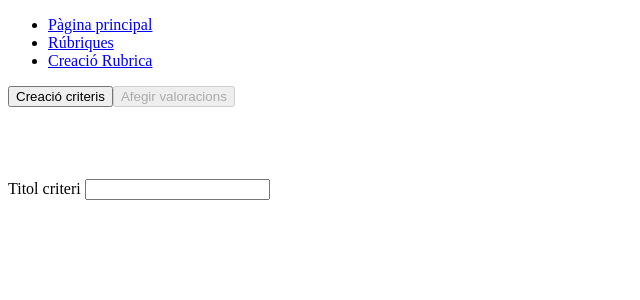
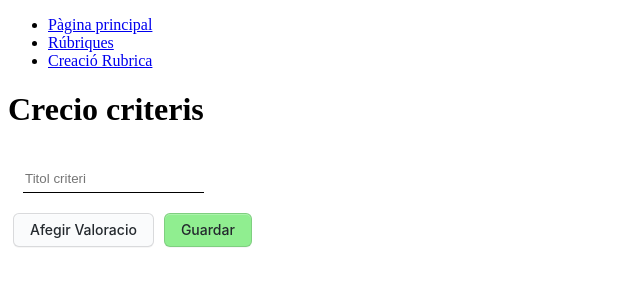
Before and after one commit to razzouko/Rubrica, an Angular app: page /criteri in a window 1280 px wide. Shown: the top 300 px of the page, without its empty margins (0-640 px from the left). Built offline with nearby package versions, Linux system fonts and the light colour scheme.

Commit message:
reactiveForm (basic) , guardar i obtenirDades

```diff
--- a/package.json
+++ b/package.json
@@ -18,6 +18,9 @@
     "@angular/platform-browser": "^14.2.0",
     "@angular/platform-browser-dynamic": "^14.2.0",
     "@angular/router": "^14.2.0",
+    "bootstrap": "^5.2.3",
+    "jquery": "^3.6.3",
+    "popper.js": "^1.16.1",
     "rxjs": "~7.5.0",
     "tslib": "^2.3.0",
     "zone.js": "~0.11.4"
--- a/src/app/projecte/components/criteri/criteri.component.css
+++ b/src/app/projecte/components/criteri/criteri.component.css
@@ -0,0 +1,74 @@
+
+.button-4 {
+  appearance: none;
+  background-color: #FAFBFC;
+  border: 1px solid rgba(27, 31, 35, 0.15);
+  border-radius: 6px;
+  box-shadow: rgba(27, 31, 35, 0.04) 0 1px 0, rgba(255, 255, 255, 0.25) 0 1px 0 inset;
+  box-sizing: border-box;
+  color: #24292E;
+  cursor: pointer;
+  display: inline-block;
+  font-family: -apple-system, system-ui, "Segoe UI", Helvetica, Arial, sans-serif, "Apple Color Emoji", "Segoe UI Emoji";
+  font-size: 14px;
+  font-weight: 500;
+  line-height: 20px;
+  list-style: none;
+  padding: 6px 16px;
+  position: relative;
+  transition: background-color 0.2s cubic-bezier(0.3, 0, 0.5, 1);
+  user-select: none;
+  -webkit-user-select: none;
+  touch-action: manipulation;
+  vertical-align: middle;
+  white-space: nowrap;
+  word-wrap: break-word;
+  margin: 5px;
+}
+
+.button-4:hover {
+  background-color: #F3F4F6;
+  text-decoration: none;
+  transition-duration: 0.1s;
+}
+
+.button-4:disabled {
+  background-color: #FAFBFC;
+  border-color: rgba(27, 31, 35, 0.15);
+  color: #959DA5;
+  cursor: default;
+}
+
+.button-4:active {
+  background-color: #EDEFF2;
+  box-shadow: rgba(225, 228, 232, 0.2) 0 1px 0 inset;
+  transition: none 0s;
+}
+
+.button-4:focus {
+  outline: 1px transparent;
+}
+
+.button-4:before {
+  display: none;
+}
+
+.button-4:-webkit-details-marker {
+  display: none;
+}
+
+.input{
+
+    height: 25px;
+    border: none;
+    border-bottom: 1px solid black;
+    margin: 15px;
+}
+
+.titolValoracio{
+    margin: 5px;
+}
+
+.numeroValoracio{
+    width: 30px;
+}
--- a/src/app/projecte/components/criteri/criteri.component.html
+++ b/src/app/projecte/components/criteri/criteri.component.html
@@ -1,26 +1,20 @@
 
-<form [formGroup]="formRubrica" (ngSubmit)="guardarCriteris()">
-
-  <button (click)="mostrar(false , true)"> Creació criteris </button>
-  <button [disabled]="this.hihanCriteris()" (click)="mostrar(true , false)"> Afegir valoracions </button>
-
-<br>
-<br>
-<br>
-<br>
-<br>
-
-    <div name="creacio-criteris">
-      <label> Titol criteri <input type="text" > </label>
-    </div>
+<h1> Crecio criteris </h1>
 
 
-  <div name="creacio-valoracions" hidden = "true">
-    <label> Valoracions </label>
-    <div *ngFor="let criteri of criteris().controls; let j = index " [formGroupName] = "j">
-      <label> Titol criteri <label formControlName="titolCriteri"></label></label>
-      <button (click)="afegirValoracio('titolCriteri')" >Afegir Valoracio</button>
+<form [formGroup]="formCriteri" (ngSubmit)="guardarCriteri()">
+   <input type="text" formControlName="titolCriteri" placeholder="Titol criteri" class="input">
+
+
+    <div name="creacio-valoracions" formArrayName="valoracions" >
+      <div *ngFor="let valoracio of this.valoracions().controls; let i = index;">
+        <div [formGroupName]="i" >
+          <label> Titol valoracio <input type="text" formControlName="titolValoracio" class="titolValoracio"> </label>
+          <label> Numero valoracio <input type="text" formControlName="numero" class="numeroValoracio"> </label>
+        </div>
+      </div>
     </div>
-    <button type="button"> Finalitzar Valoracions </button>
-  </div>
+    <button type="button" (click)="afegirValoracio()" class="button-4">Afegir Valoracio</button>
+    <button type="submit" class="button-4" style="background-color: lightgreen">Guardar</button>
+
 </form>
--- a/src/app/projecte/components/criteri/criteri.component.ts
+++ b/src/app/projecte/components/criteri/criteri.component.ts
@@ -8,8 +8,8 @@ import { FormBuilder, FormGroup, FormArray ,Validators, FormControl } from '@ang
 })
 export class CriteriComponent implements OnInit {
 
-  formRubrica!: FormGroup;
-  creacioCriteris : boolean = false;
+  formCriteri!: FormGroup;
+  creacioCriteris : boolean = true;
   creacioValoracions : boolean = false;
 
 
@@ -18,57 +18,38 @@ export class CriteriComponent implements OnInit {
 
   ngOnInit(): void {
 
-    this.formRubrica = this.fb.group({
-      titolRubrica: new FormControl('Rubrica') ,
-      criteris : this.fb.array([])
+    this.formCriteri = this.fb.group({
+      titolCriteri : ['' , Validators.required],
+      valoracions : this.fb.array([])
     })
   }
 
-  afegirCriteri(){
-    this.criteris().push(this.nouCriteri());
+
+  afegirValoracio(){
+    this.valoracions().push(this.novaValoracio());
   }
 
-  afegirValoracio(nomCriteri : string){
-    // acabar de definir
-    let valoracions = this.criteris().get("criteri1")?.get("valoracions") as FormArray;
-    valoracions.push(this.novaValoracio());
-  }
 
-  nouCriteri() : FormGroup{
+  novaValoracio() : FormGroup{
     return this.fb.group({
-      titolCriteri: new FormControl('Nom Criteri'),
-      valoracions : this.fb.array([])
+      titolValoracio : ['' , Validators.required],
+      numero : ['' , Validators.required] //  es guarda en format string, al construir la classe es fa el parse a number
     });
   }
 
-  novaValoracio() : FormGroup{
-    return this.fb.group({
-      titolValoracio : ['TitolValoracio' , Validators.required],
-      numero : 0
-    })
-  }
-
-  criteris(){
-    return this.formRubrica.get("criteris") as FormArray; //  pot donar problemes de al intentar accedir als seus valors
-  }
-
-  valoracions(index : number){
-    return this.criteris().at(index).get("valoracions") as FormArray;
-  }
-
-  guardarCriteris(){
-    console.log("hola");
-  }
-
-  hihanCriteris(){
-    return (this.criteris().length == 0) ? true: false;
-  }
-
-  mostrar(valoracions : boolean , criteris : boolean){
-    this.creacioValoracions = valoracions;
-    this.creacioCriteris = criteris;
+  valoracions(){
+    return this.formCriteri.get("valoracions") as FormArray; //  pot donar problemes de al intentar accedir als seus valors
   }
 
 
+  guardarCriteri(){
+    let formobj = {
+                    titol : this.formCriteri.value.titolCriteri,
+                    valors : this.formCriteri.value.valoracions
+                  };
+    localStorage.setItem(formobj.titol , JSON.stringify(formobj.valors));
+    window.location.reload();
+  }
+
 
 }
--- a/src/app/projecte/components/rubrica/rubrica.component.html
+++ b/src/app/projecte/components/rubrica/rubrica.component.html
@@ -1 +1,10 @@
-<p>rubrica works!</p>
+
+<div *ngFor="let criteri of this.criteris; let i = index">
+    <label> {{criteri.titolCriteri}} </label>
+    <div *ngFor="let valoracio of criteri.valoracions; let i = index">
+        <label> {{valoracio.titolValoracio}} </label>
+        <label> {{valoracio.numero}} </label>
+    </div>
+    <br>
+    <br>
+</div>
--- a/src/app/projecte/components/rubrica/rubrica.component.ts
+++ b/src/app/projecte/components/rubrica/rubrica.component.ts
@@ -1,4 +1,6 @@
 import { Component, OnInit } from '@angular/core';
+import { criteri } from '../../model/entitats/implementacions/criteri';
+import { CriteriComponent } from '../criteri/criteri.component';
 @Component({
   selector: 'app-rubrica',
   templateUrl: './rubrica.component.html',
@@ -6,9 +8,41 @@ import { Component, OnInit } from '@angular/core';
 })
 export class RubricaComponent implements OnInit {
 
+  criteris: Array<criteri> = [];
+
   constructor() { }
 
   ngOnInit(): void {
+    this.obtenirObjectesCriteri();
   }
 
+   objectesDeLocalStorage(){
+      let values = [];
+      let keys = Object.keys(localStorage);
+      let i = keys.length;
+
+      while ( i-- ) {
+        if(keys[i] !== null)
+          values.push( [keys[i] , JSON.parse(<string> localStorage.getItem(keys[i]))] );
+
+        }
+        console.log(values);
+       return values;
+  }
+
+  obtenirObjectesCriteri(){
+
+    let localStObj = this.objectesDeLocalStorage();
+
+    for (let i = 0; i < localStObj.length; i++) {
+
+       let objCriteri = new criteri(<string> localStObj[i][0], localStObj[i][1]);
+       this.criteris.push(objCriteri);
+    }
+
+    console.log(this.criteris);
+
+  }
+
+
 }
--- a/src/app/projecte/model/entitats/implementacions/criteri.ts
+++ b/src/app/projecte/model/entitats/implementacions/criteri.ts
@@ -3,17 +3,25 @@ import { valoracio } from "./valoracio";
 
 export class criteri implements icriteri<valoracio>{
 
-     titol!: string;
-     valoracions!: valoracio[];
+     titolCriteri!: string;
+     valoracions: valoracio[] = new Array<valoracio>;
 
-    constructor(titol : string  ){
-        this.titol = titol;
+    constructor(titol : string , arrValoracions : Array<valoracio>  ){
+        this.titolCriteri = titol;
+        this.afegirValoracions(arrValoracions);
     }
 
     getTitol(){
-        return this.titol;
+        return this.titolCriteri;
     }
 
+    afegirValoracions( arrValoracions : Array<valoracio> ){
 
+        for (let i = 0; i < arrValoracions.length; i++) {
+            let objValoracio = new valoracio(arrValoracions[i].titolValoracio , arrValoracions[i].numero) ;
+            this.valoracions.push(objValoracio);
+        }
+
+    }
 
 }
--- a/src/app/projecte/model/entitats/implementacions/valoracio.ts
+++ b/src/app/projecte/model/entitats/implementacions/valoracio.ts
@@ -2,16 +2,16 @@ import { ivaloracio } from "../interficies/ivaloracio";
 
 export class valoracio implements ivaloracio{
 
-    titol!: string;
+    titolValoracio!: string;
     numero!: number;
 
     constructor(titol: string , numero : number){
-        this.titol = titol;
+        this.titolValoracio = titol;
         this.numero = numero;
     }
 
     getTitol(){
-        return this.titol;
+        return this.titolValoracio;
     }
 
 }
--- a/src/app/projecte/model/entitats/interficies/icriteri.ts
+++ b/src/app/projecte/model/entitats/interficies/icriteri.ts
@@ -2,7 +2,7 @@ import { ivaloracio } from "./ivaloracio";
 
 export interface icriteri <T extends ivaloracio>{
 
-    titol : string;
+    titolCriteri : string;
     valoracions : Array<T>;
 
 }
--- a/src/app/projecte/model/entitats/interficies/ivaloracio.ts
+++ b/src/app/projecte/model/entitats/interficies/ivaloracio.ts
@@ -1,7 +1,7 @@
 
 export interface ivaloracio {
 
-    titol : string;
+    titolValoracio : string;
     numero : number;
 
 }
```
Also changed, not shown: 1 other file (tests, documents, lock files or other folders).
